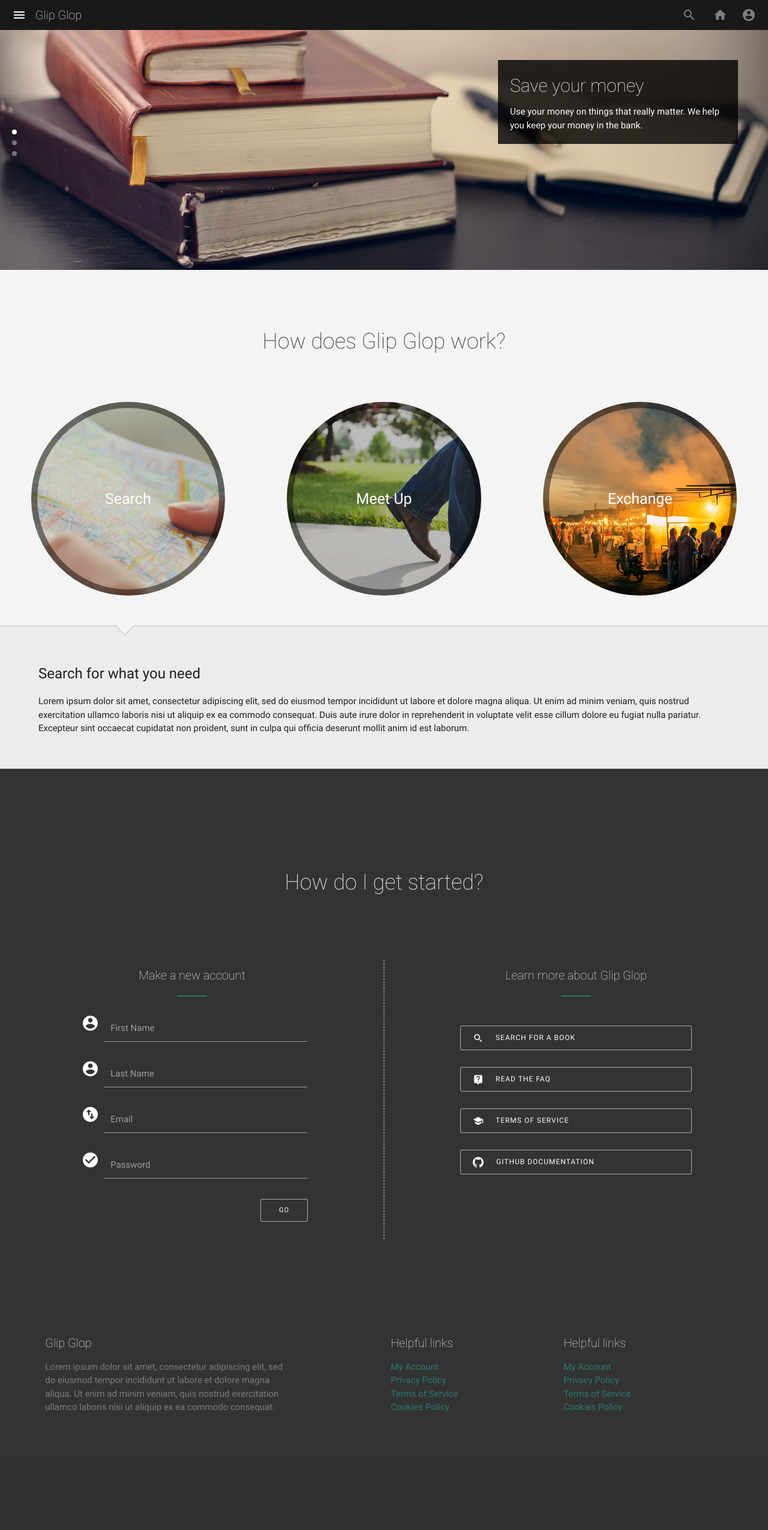
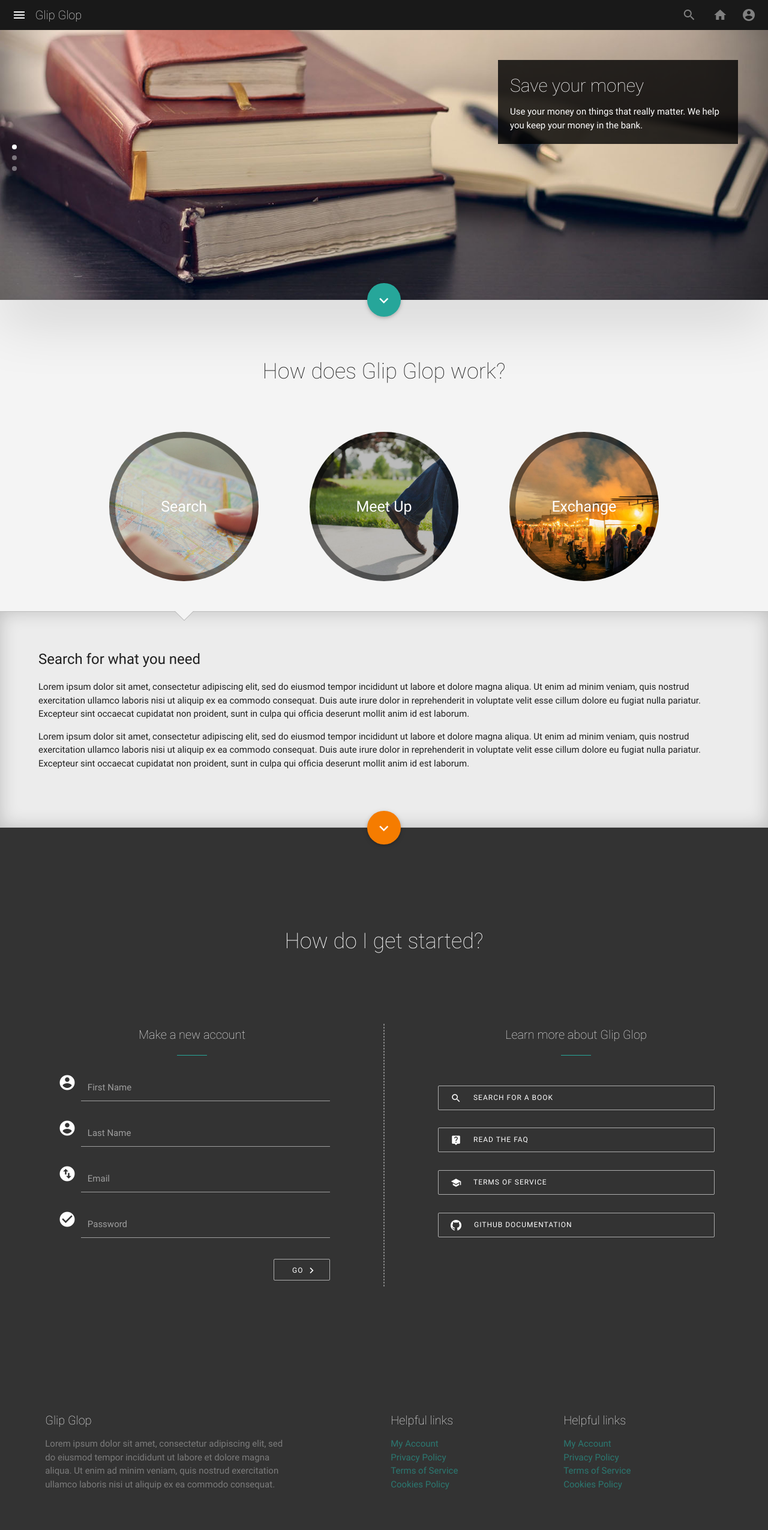
Before and after one commit to areknow/glipglopbook.com, a PHP site: page / in a window 1280 px wide. Shown: the whole page at 60% size. Before the commit the page ends 2354 px from the top, so only its background shows below. Run offline with PHP 8.4, Linux system fonts and the light colour scheme.

Commit message:
updates to front end UI

```diff
--- a/css/base.css
+++ b/css/base.css
@@ -1 +1 @@
-a{color:#26a69a}section{padding:100px 0}section h1{font-size:36px;font-weight:100;margin:0;margin-bottom:40px;text-align:center}section h2{font-size:24px}/*# sourceMappingURL=false */
+a{color:#26a69a}section{padding:100px 0}section h1{font-size:36px;font-weight:100;margin:0;margin-bottom:40px;text-align:center}section h2{font-size:24px}.noselect{-webkit-touch-callout:none;-webkit-user-select:none;-khtml-user-select:none;-moz-user-select:none;-ms-user-select:none;user-select:none}/*# sourceMappingURL=false */
--- a/css/base.scss
+++ b/css/base.scss
@@ -1,3 +1,4 @@
+
 a {
   color: #26a69a;
 }
@@ -13,4 +14,17 @@ section {
   h2 {
     font-size: 24px;
   }
+
 }
+
+
+
+
+.noselect {
+  -webkit-touch-callout: none;
+  -webkit-user-select: none;
+  -khtml-user-select: none;
+  -moz-user-select: none;
+  -ms-user-select: none;
+  user-select: none;
+}
--- a/css/style.scss
+++ b/css/style.scss
@@ -1,3 +1,5 @@
+$teal: #26a69a;
+
 html {
 
   background: #333333;
@@ -34,6 +36,12 @@ html {
     }
     .glip {
       padding-left: 0;
+    }
+    .button-collapse {
+      transition: all .3s ease;
+      &:hover {
+        color: $teal;
+      }
     }
   }
   .menu {
@@ -128,10 +136,10 @@ html {
     width: 0;
     height: 0;
     border-style: solid;
-    border-width: 0 7px 10px 7px;
+    border-width: 0 13px 10px 13px;
     border-color: transparent transparent #e6e6e6 transparent;
     top: -10px;
-    right: 20px;
+    right: 14px;
   }
   .white-button {
     color: white!important;
@@ -160,7 +168,7 @@ html {
   margin-top: 50px;
   position: relative;
   .item {
-    height: 400px;
+    height: 450px;
     width: 100%;
     background: #8b8b8b;
     display: block;
@@ -218,14 +226,35 @@ html {
       }
     }
   }
+  .btn-floating {
+    position: absolute;
+    z-index: 2;
+    bottom: -27px;
+    margin: auto;
+    left: 0;
+    right: 0;
+    i {
+      font-size: 30px;
+      padding-top: 2px;
+    }
+  }
 }
 
-
+#about:before {
+  content: "";
+  position: absolute;
+  top: -10px;
+  width:100%;
+  height: 10px;
+  box-shadow: 0 5px 100px black;
+}
 #about {
   background: #f4f4f4;
   padding-bottom: 0;
+  position: relative;
   .circle-row {
     padding-top: 40px;
+    max-width: 1000px;
     .about-circle {
       border: 10px solid rgba(0, 0, 0, 0.46);
       height: 250px;
@@ -273,8 +302,9 @@ html {
     background: #ececec;
     border: 1px solid #bfbfbf;
     border-width: 1px 0 1px 0;
-    padding: 40px 5%;
+    padding: 40px 5% 80px 5%;
     position: relative;
+    box-shadow: inset 0 0 30px rgba(0, 0, 0, 0.2);
     #about-tab2, #about-tab3 {
       display: none;
     }
@@ -308,7 +338,18 @@ html {
       border-width: 15px;
     }
   }
-
+  .btn-floating {
+    position: absolute;
+    z-index: 2;
+    bottom: -27px;
+    margin: auto;
+    left: 0;
+    right: 0;
+    i {
+      font-size: 30px;
+      padding-top: 2px;
+    }
+  }
 }
 
 
@@ -325,27 +366,39 @@ html {
     position: relative;
     padding-bottom: 20px;
     .col {
-      padding: 0px 10%;
+      padding: 0px 7%;
       text-align: center;
       color: white;
       position: relative;
       .btn-flat {
+        float: right;
         text-align: left;
         color: white;
         text-transform: uppercase;
         letter-spacing: 1px;
+        margin-bottom: 30px;
         border-radius: 2px;
-        box-shadow: 0 0 0 1px hsla(0, 0%, 100%, 0.6);
         overflow: hidden;
-        font-size: 11px;
-        float: right;
+        font-size: 12px;
+        border: 1px solid rgba(255, 255, 255, 0.6);
+        border-radius: 2px;
         margin-top: 20px;
-
-        &:hover {
-          background: black;
-          box-shadow:none;
-          cursor: pointer;
-          color: #26a69a;
+        div {
+          display: inline-block;
+        }
+        i {
+          vertical-align: middle;
+          margin-bottom: 2px;
+          transition: all .3s ease;
+          padding: 0;
+          width: 10px;
+          left: 0;
+        }
+      }
+      .btn-flat:hover {
+        background: rgba(255, 255, 255, 0.2);
+        i {
+          color: $teal;
         }
       }
     }
@@ -362,7 +415,7 @@ html {
       content: "";
       height: 1px;
       width: 50px;
-      background: #26a69a;
+      background: $teal;
       bottom: -20px;
       left: 0;
       right: 0;
@@ -383,33 +436,32 @@ html {
         letter-spacing: 1px;
         margin-bottom: 30px;
         border-radius: 2px;
-        box-shadow: 0 0 0 1px hsla(0, 0%, 100%, 0.6);
         overflow: hidden;
         font-size: 12px;
-
+        border: 1px solid rgba(255, 255, 255, 0.6);
+        border-radius: 2px;
         i {
           font-size: 18px;
           margin-right: 20px;
           vertical-align: middle;
+          transition: all .3s ease;
         }
       }
       a:hover {
-        background: black;
-        box-shadow:none;
-      i {
-        color: #26a69a;
+        background: rgba(255, 255, 255, 0.2);
+        i {
+          color: $teal;
         }
       }
     }
-
   }
   .started-row:before {
     position: absolute;
     content: "";
-    height: 100%;
     width: 1px;
     left: 0;
-    top:10px;
+    top: 17px;
+    bottom: 40px;
     right: 0;
     margin: auto;
     border: 1px dashed rgba(255, 255, 255, 0.38);
@@ -422,6 +474,9 @@ html {
   background: #333333;
   .row {
     margin-bottom: 0;
+    .col {
+      position: relative;
+    }
   }
   h3 {
     font-size: 20px;
@@ -437,7 +492,7 @@ html {
     text-align: left;
     opacity: .6;
     cursor: pointer;
-    transition: all .2s ease;
+    transition: all .3s ease;
     &:hover {
       opacity: 1;
     }
--- a/index.php
+++ b/index.php
@@ -13,22 +13,41 @@
     <link rel="stylesheet" href="css/base.css" type="text/css">
     <link rel="stylesheet" href="css/style.css" type="text/css">
   </head>
-  <body class="front">
-    <ul id="slide-out" class="side-nav">
+  <body id="top" class="front">
+    <ul id="slide-out" class="side-nav no-select">
       <div class="side-menu-header">Glip Glop</div>
       <li><a href="#!">NEW ARRIVALS</a></li>
+<!--
+      <li>
+        <ul class="collapsible collapsible-accordion">
+          <li>
+            <a class="collapsible-header">
+              <div class="title">CATEGORIES</div>
+              <i class="btl bt-caret-down"></i></a>
+            <div class="collapsible-body">
+              <ul>
+                <li><a href="#!">MATH</a></li>
+                <li><a href="#!">HISTORY</a></li>
+                <li><a href="#!">LANGUAGE</a></li>
+                <li><a href="#!">SCIENCE</a></li>
+              </ul>
+            </div>
+          </li>
+        </ul>
+      </li>
+-->
       <li><a href="#!">BEST SELLERS</a></li>
       <li><a href="#!">SEE ALL BOOK</a></li>
     </ul>
-    <div class="navigation-bar">
+    <div class="navigation-bar no-select">
       <div class="logo">
         <a href="#" class="button-collapse block" data-activates="slide-out"><i class="material-icons">menu</i></a>
-        <div class="block glip">Glip Glop</div>
+        <a href="#top" class="block glip">Glip Glop</a>
       </div>
       <div class="menu">
         <div id="btn-search" class="block"><i class="material-icons">search</i></div>
         <div id="search-cont" class="searchbar"><input id="search-input" type="text"></div>
-        <div class="block"><i class="material-icons">home</i></div>
+        <a href="." class="block"><i class="material-icons">home</i></a>
         <div id="btn-account" class="block"><i class="material-icons">account_circle</i></div>
       </div>
       <div class="drop-down-login">
@@ -42,6 +61,7 @@
       </div>
     </div>
     <div class="header-slider">
+      <a href="#about" class="btn-floating btn-large waves-effect  "><i class="material-icons">keyboard_arrow_down</i></a>
       <div class="owl-carousel">
         <div class="item slide1">
           <div class="slide-text">
@@ -64,8 +84,9 @@
       </div>
     </div>
     <section id="about">
-      <h1>How does Glip Glop work?</h1>
-      <div class="row circle-row">
+      <a href="#started" class="btn-floating btn-large waves-effect orange darken-2"><i class="material-icons">keyboard_arrow_down</i></a>
+      <h1 class="no-select">How does Glip Glop work?</h1>
+      <div class="row circle-row no-select">
         <div class="col l4 m4 s12">
           <div id="btn-about1" class="about-circle search active-circle"><div class="inner">Search</div></div>
         </div>
@@ -77,17 +98,20 @@
         </div>
       </div>
       <div class="row tab-row">
-        <div class="nubbin"></div>
+        <div class="nubbin no-select"></div>
         <div id="about-tab1" class="about-tab active-tab">
           <h2>Search for what you need</h2>
+          <p>Lorem ipsum dolor sit amet, consectetur adipiscing elit, sed do eiusmod tempor incididunt ut labore et dolore magna aliqua. Ut enim ad minim veniam, quis nostrud exercitation ullamco laboris nisi ut aliquip ex ea commodo consequat. Duis aute irure dolor in reprehenderit in voluptate velit esse cillum dolore eu fugiat nulla pariatur. Excepteur sint occaecat cupidatat non proident, sunt in culpa qui officia deserunt mollit anim id est laborum.</p>
           <p>Lorem ipsum dolor sit amet, consectetur adipiscing elit, sed do eiusmod tempor incididunt ut labore et dolore magna aliqua. Ut enim ad minim veniam, quis nostrud exercitation ullamco laboris nisi ut aliquip ex ea commodo consequat. Duis aute irure dolor in reprehenderit in voluptate velit esse cillum dolore eu fugiat nulla pariatur. Excepteur sint occaecat cupidatat non proident, sunt in culpa qui officia deserunt mollit anim id est laborum.</p>
         </div>
         <div id="about-tab2" class="about-tab">
           <h2>Meet up with classmates and colleagues</h2>
           <p>Lorem ipsum dolor sit amet, consectetur adipiscing elit, sed do eiusmod tempor incididunt ut labore et dolore magna aliqua. Ut enim ad minim veniam, quis nostrud exercitation ullamco laboris nisi ut aliquip ex ea commodo consequat. Duis aute irure dolor in reprehenderit in voluptate velit esse cillum dolore eu fugiat nulla pariatur. Excepteur sint occaecat cupidatat non proident, sunt in culpa qui officia deserunt mollit anim id est laborum.</p>
+          <p>Lorem ipsum dolor sit amet, consectetur adipiscing elit, sed do eiusmod tempor incididunt ut labore et dolore magna aliqua. Ut enim ad minim veniam, quis nostrud exercitation ullamco laboris nisi ut aliquip ex ea commodo consequat. Duis aute irure dolor in reprehenderit in voluptate velit esse cillum dolore eu fugiat nulla pariatur. Excepteur sint occaecat cupidatat non proident, sunt in culpa qui officia deserunt mollit anim id est laborum.</p>
         </div>
         <div id="about-tab3" class="about-tab">
           <h2>Exchange, sell, ship and receive textbooks</h2>
+          <p>Lorem ipsum dolor sit amet, consectetur adipiscing elit, sed do eiusmod tempor incididunt ut labore et dolore magna aliqua. Ut enim ad minim veniam, quis nostrud exercitation ullamco laboris nisi ut aliquip ex ea commodo consequat. Duis aute irure dolor in reprehenderit in voluptate velit esse cillum dolore eu fugiat nulla pariatur. Excepteur sint occaecat cupidatat non proident, sunt in culpa qui officia deserunt mollit anim id est laborum.</p>
           <p>Lorem ipsum dolor sit amet, consectetur adipiscing elit, sed do eiusmod tempor incididunt ut labore et dolore magna aliqua. Ut enim ad minim veniam, quis nostrud exercitation ullamco laboris nisi ut aliquip ex ea commodo consequat. Duis aute irure dolor in reprehenderit in voluptate velit esse cillum dolore eu fugiat nulla pariatur. Excepteur sint occaecat cupidatat non proident, sunt in culpa qui officia deserunt mollit anim id est laborum.</p>
         </div>
       </div>
@@ -99,30 +123,35 @@
           <p>Make a new account</p>
           <div class="input-field">
             <i class="material-icons prefix">account_circle</i>
-            <input id="icon_prefix" type="text" class="validate">
-            <label for="icon_prefix">First Name</label>
+            <input id="input-firstname" type="text" class="validate">
+            <label for="input-firstname">First Name</label>
           </div>
           <div class="input-field">
             <i class="material-icons prefix">account_circle</i>
-            <input id="icon_prefix" type="text" class="validate">
-            <label for="icon_prefix">Last Name</label>
+            <input id="input-lastname" type="text" class="validate">
+            <label for="input-lastname">Last Name</label>
           </div>
           <div class="input-field">
             <i class="material-icons prefix">swap_vertical_circle</i>
-            <input id="icon_prefix" type="text" class="validate">
-            <label for="icon_prefix">Email</label>
+            <input id="input-email" type="email" class="validate">
+            <label for="input-email">Email</label>
           </div>
           <div class="input-field">
             <i class="material-icons prefix">check_circle</i>
-            <input id="icon_prefix" type="text" class="validate">
-            <label for="icon_prefix">Password</label>
+            <input id="input-password" type="password" class="validate">
+            <label for="input-password">Password</label>
           </div>
-          <div><a class="waves-effect waves-light btn-flat">GO</a></div>
+          <div>
+            <a class="waves-effect waves-light btn-flat">
+              <div>GO</div>
+              <i class="material-icons">keyboard_arrow_right</i>
+            </a>
+          </div>
         </div>
         <div class="col l6 m6 s12 links">
           <p>Learn more about Glip Glop</p>
           <div>
-            <a href="#!" class="waves-effect waves-light">
+            <a href="#!" class="waves-effect waves-light clear-link">
               <i class="material-icons prefix">search</i>Search for a book</a>
             <a href="#!" class="waves-effect waves-light">
               <i class="material-icons prefix">live_help</i>Read the FAQ</a>
@@ -148,7 +177,7 @@
           <a>Cookies Policy</a>
         </div>
         <div class="col l3">
-        <h3>Helpful links</h3>
+          <h3>Helpful links</h3>
           <a>My Account</a>
           <a>Privacy Policy</a>
           <a>Terms of Service</a>
@@ -158,6 +187,7 @@
     </section>
   </body>
   <script type="text/javascript" src="js/jquery.1.11.3.min.js"></script>
+  <script type="text/javascript" src="js/jquery.easing.js"></script>
   <script type="text/javascript" src="materialize/js/materialize.min.js"></script>
   <script type="text/javascript" src="plugins/owl.carousel/owl.carousel.min.js"></script>
 <!--  <script type="text/javascript" src="js/wow.min.js"></script>-->
```
Also changed, not shown: js/init.js (+22 -2 lines), .brackets.json (added), css/style.css, js/jquery.easing.js (added), res/parallax/baloons.jpg, 1 other file.
